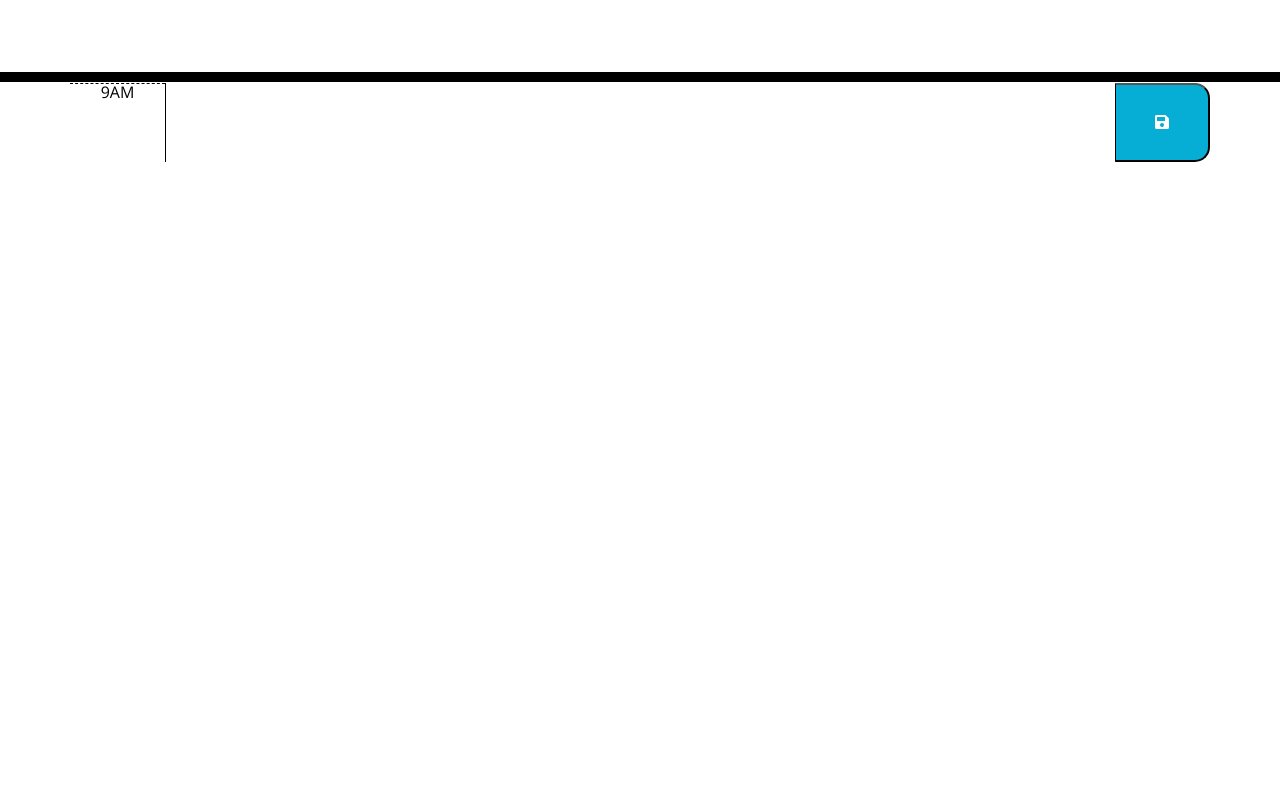
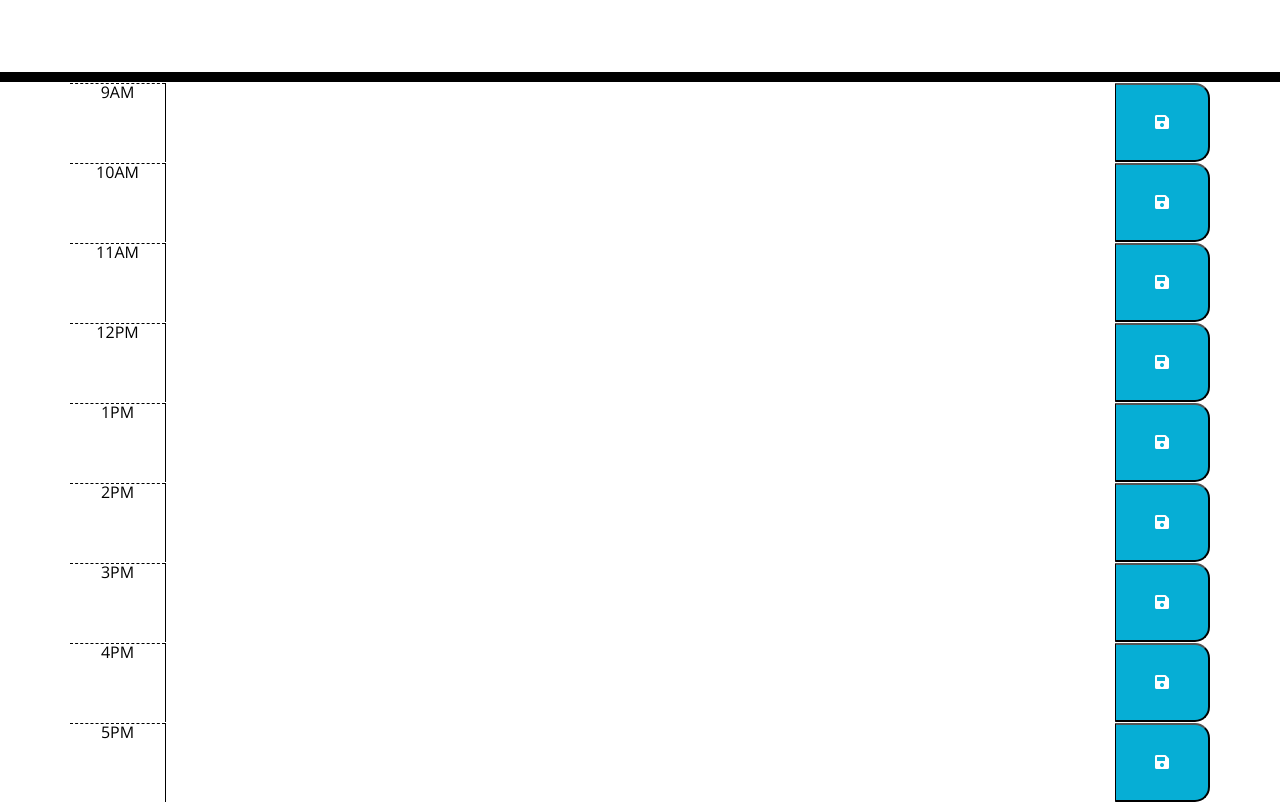
Before and after one commit to texndo/module-7-third-party-API-daily-planner-app, a plain HTML site: page index.html in a window 1280 px wide. Shown: the part 169-971 px from the top of the page. Before the commit the page ends 800 px from the top, so only its background shows below. Drawn offline with nearby package versions, Linux system fonts and the light colour scheme.

Commit message:
fixed-time-blocks-and-formatting issue

```diff
--- a/index.html
+++ b/index.html
@@ -9,7 +9,7 @@
       rel="stylesheet"
       integrity="sha384-KK94CHFLLe+nY2dmCWGMq91rCGa5gtU4mk92HdvYe+M/SXH301p5ILy+dN9+nJOZ"
       crossorigin="anonymous"
-      />
+    />
     <link
       rel="stylesheet"
       href="https://use.fontawesome.com/releases/v5.8.1/css/all.css"
@@ -31,8 +31,68 @@
       <p id="currentDay" class="lead"></p>
     </header>
     <div class="container">
+      <!-- Timeblocks go here -->
+      <!-- Example Time Block -->
+      <!-- <div class="row time-block">
+        <div class="col-1 hour">9AM</div>
+        <textarea class="col description"></textarea>
+        <button class="col-1 saveBtn"><i class="fas fa-save"></i></button>
+      </div> -->
+
+      <!-- Populate Time Blocks -->
       <div class="row time-block" data-hour="9">
         <div class="col-1 hour">9AM</div>
         <textarea class="col description"></textarea>
         <button class="col-1 saveBtn"><i class="fas fa-save"></i></button>
       </div>
+      <div class="row time-block" data-hour="10">
+        <div class="col-1 hour">10AM</div>
+        <textarea class="col description"></textarea>
+        <button class="col-1 saveBtn"><i class="fas fa-save"></i></button>
+      </div>
+      <!-- Repeat for hours 11AM to 4PM -->
+      <div class="row time-block" data-hour="11">
+        <div class="col-1 hour">11AM</div>
+        <textarea class="col description"></textarea>
+        <button class="col-1 saveBtn"><i class="fas fa-save"></i></button>
+      </div>
+      <!-- Repeat for hours 12PM to 4PM -->
+      <div class="row time-block" data-hour="12">
+        <div class="col-1 hour">12PM</div>
+        <textarea class="col description"></textarea>
+        <button class="col-1 saveBtn"><i class="fas fa-save"></i></button>
+      </div>
+      <!-- Repeat for hours 1PM to 4PM -->
+      <div class="row time-block" data-hour="13">
+        <div class="col-1 hour">1PM</div>
+        <textarea class="col description"></textarea>
+        <button class="col-1 saveBtn"><i class="fas fa-save"></i></button>
+      </div>
+      <div class="row time-block" data-hour="14">
+        <div class="col-1 hour">2PM</div>
+        <textarea class="col description"></textarea>
+        <button class="col-1 saveBtn"><i class="fas fa-save"></i></button>
+      </div>
+      <div class="row time-block" data-hour="15">
+        <div class="col-1 hour">3PM</div>
+        <textarea class="col description"></textarea>
+        <button class="col-1 saveBtn"><i class="fas fa-save"></i></button>
+      </div>
+      <div class="row time-block" data-hour="16">
+        <div class="col-1 hour">4PM</div>
+        <textarea class="col description"></textarea>
+        <button class="col-1 saveBtn"><i class="fas fa-save"></i></button>
+      </div>
+      <!-- 5PM Time Block -->
+      <div class="row time-block" data-hour="17">
+        <div class="col-1 hour">5PM</div>
+        <textarea class="col description"></textarea>
+        <button class="col-1 saveBtn"><i class="fas fa-save"></i></button>
+      </div>
+    </div>
+
+    <script src="https://cdnjs.cloudflare.com/ajax/libs/jquery/3.2.1/jquery.min.js"></script>
+    <script src="https://cdn.jsdelivr.net/npm/dayjs@1/dayjs.min.js"></script>
+    <script src="./assets/javascript/script.js"></script>
+  </body>
+</html>
```
